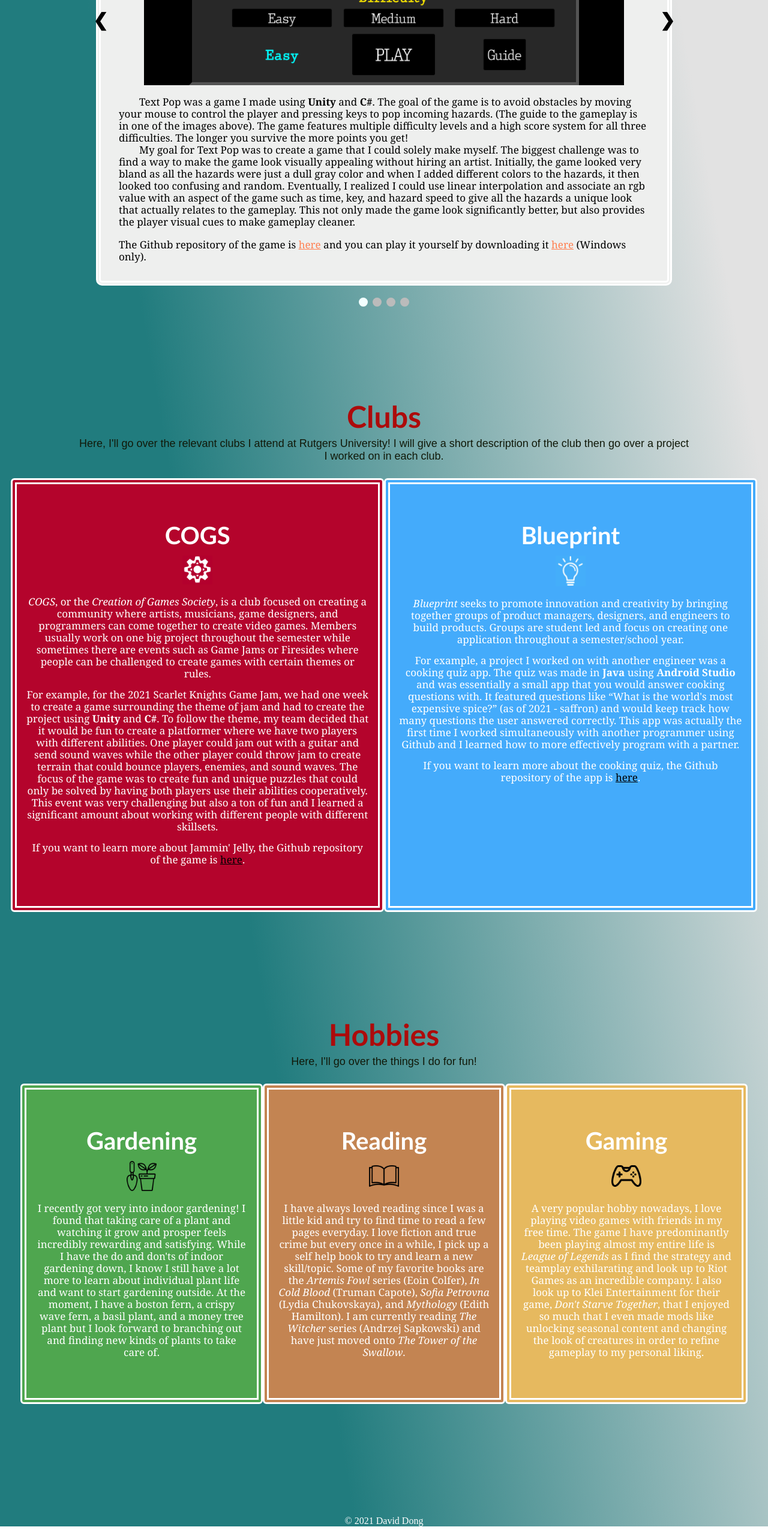
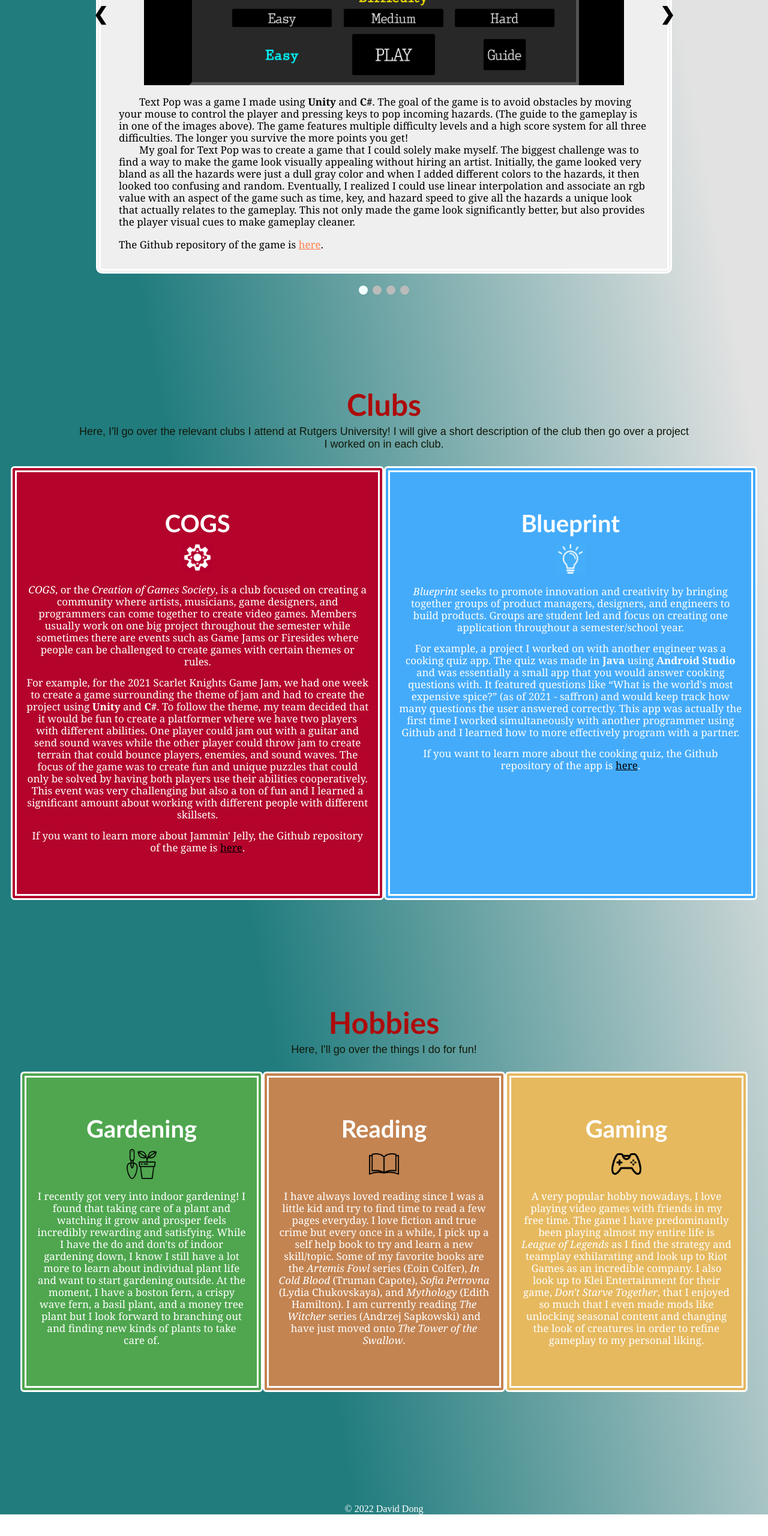
Before and after one commit to DavidD-Fleming/DavidD-Fleming.github.io, a plain HTML site: page index.html in a window 1280 px wide. Shown: the part 1393-3953 px from the top of the page at 60% size. Drawn offline with Linux system fonts and the light colour scheme.

Commit message:
Removed Text Pop download

```diff
--- a/index.html
+++ b/index.html
@@ -83,7 +83,7 @@
               <p2>&emsp;&emsp;Text Pop was a game I made using <b>Unity</b> and <b>C#</b>. The goal of the game is to avoid obstacles by moving your mouse to control the player and pressing keys to pop incoming hazards. (The guide to the gameplay is in one of the images above). The game features multiple difficulty levels and a high score system for all three difficulties. The longer you survive the more points you get!</p2>
               <p2>&emsp;&emsp;My goal for Text Pop was to create a game that I could solely make myself. The biggest challenge was to find a way to make the game look visually appealing without hiring an artist. Initially, the game looked very bland as all the hazards were just a dull gray color and when I added different colors to the hazards, it then looked too confusing and random. Eventually, I realized I could use linear interpolation and associate an rgb value with an aspect of the game such as time, key, and hazard speed to give all the hazards a unique look that actually relates to the gameplay. This not only made the game look significantly better, but also provides the player visual cues to make gameplay cleaner.</p2>
               <br>
-              <p2>The Github repository of the game is <a href="https://github.com/DavidD-Fleming/TextPop" target="_blank">here</a> and you can play it yourself by downloading it <a href="Text Pop Game.zip" download>here</a> (Windows only).</p2>
+              <p2>The Github repository of the game is <a href="https://github.com/DavidD-Fleming/TextPop" target="_blank">here</a>.</p2>
             </div>
           </div>
           <div class="mySlides fade">
@@ -204,7 +204,7 @@
       <br>
     </div>
     <div class="footer">
-      <p>&copy; 2021 David Dong</p>
+      <p>&copy; 2022 David Dong</p>
     </div>
   </body>
   <script src="scripts.js"></script>
```
